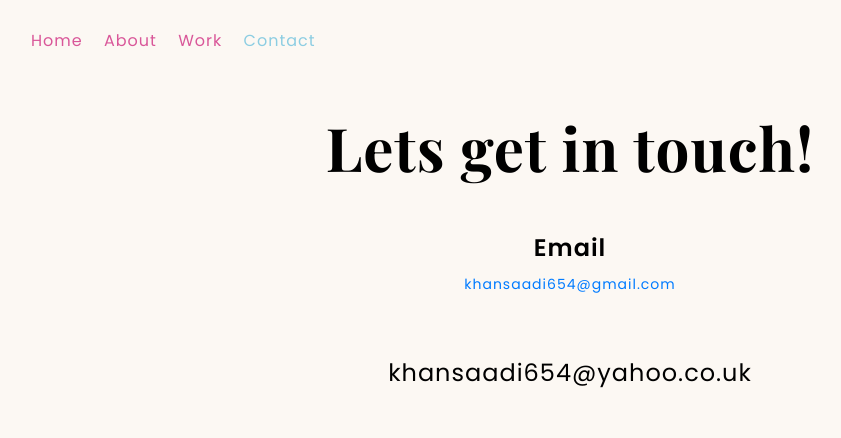
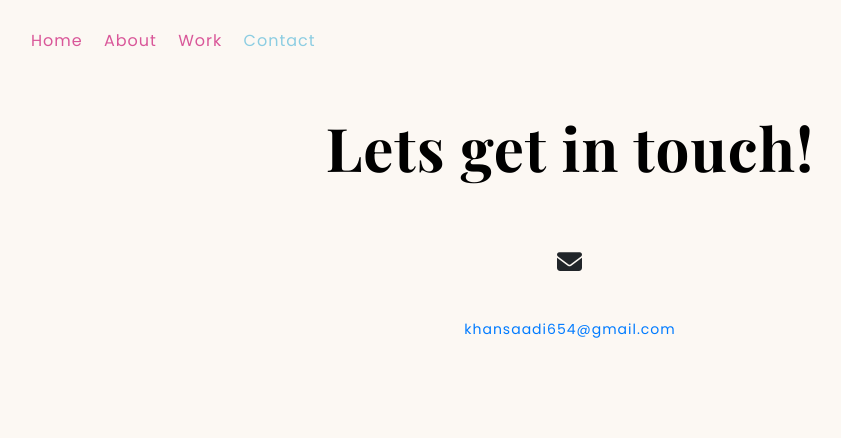
Before and after one commit to Sadiyya-k/Portfolio-project, a plain HTML site: page contact.html in a window 1280 px wide. Shown: the top 438 px of the page, without its empty margins (70-911 px from the left). Drawn offline with nearby package versions, Linux system fonts and the light colour scheme; a web font is replaced by a local one.

Commit message:
updated contact page

```diff
--- a/contact.html
+++ b/contact.html
@@ -69,21 +69,13 @@
       <div class="content-container container">
         <div class="content text-center">
           <h1 class="mb-5">Lets get in touch!</h1>
-          <h3>Email</h3>
+          <i class="fa-solid fa-envelope mb-4"></i>
           <a href="mailto:khansaadi654@gmail.com"
-            ><p>khansaadi654@gmail.com</p></a
+            ><p class="email">khansaadi654@gmail.com</p></a
           >
         </div>
       </div>
       <footer class="container">
-        <div class="d-flex justify-content-center mb-5">
-          <a
-            href="mailto:khansaadi654@yahoo.co.uk"
-            class="email-link"
-            title="Email Sadiyya"
-            >khansaadi654@yahoo.co.uk</a
-          >
-        </div>
         <div class="social-links d-flex justify-content-center mb-5">
           <a
             href="https://github.com/Sadiyya-k"
--- a/styles/portfolio.css
+++ b/styles/portfolio.css
@@ -143,6 +143,11 @@ img {
   color: black;
 }
 
+.fa-envelope {
+  padding: 20px;
+  font-size: 25px;
+}
+
 nav {
   padding: 20px 0;
 }
```
